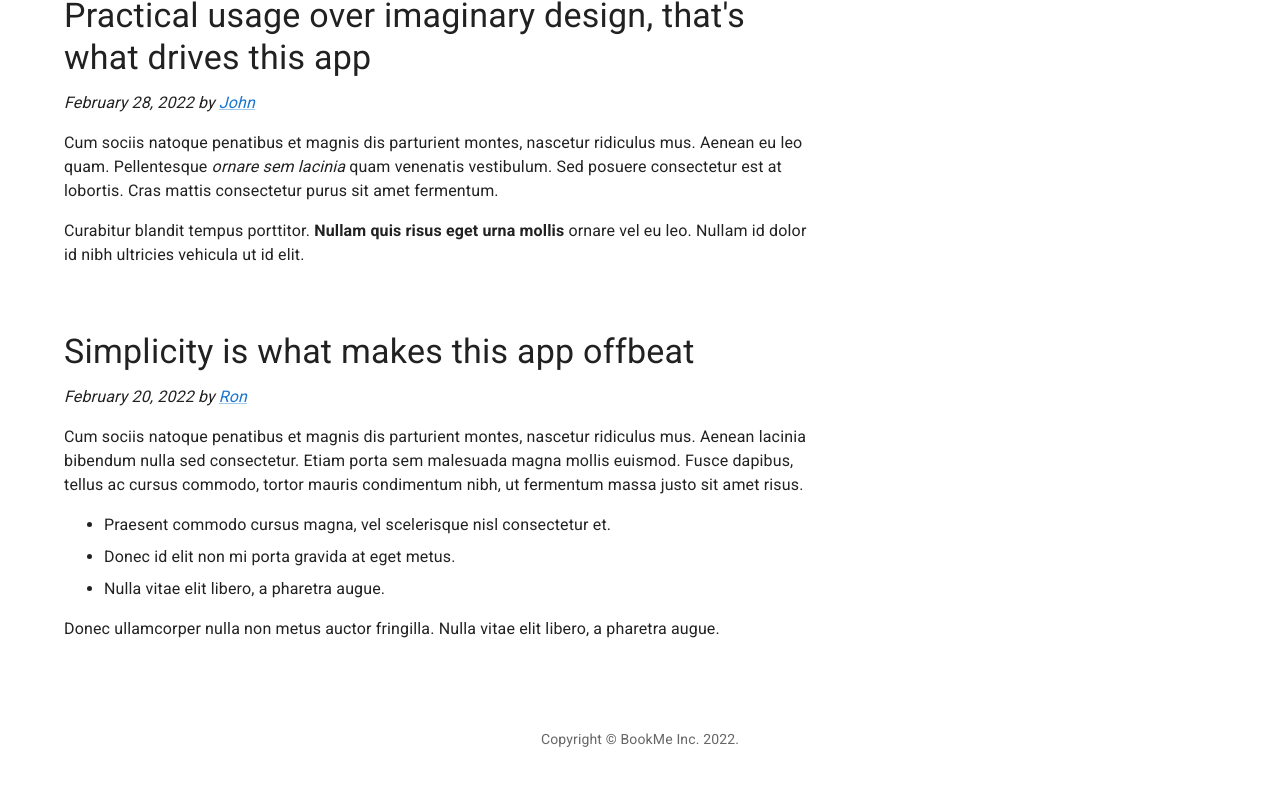
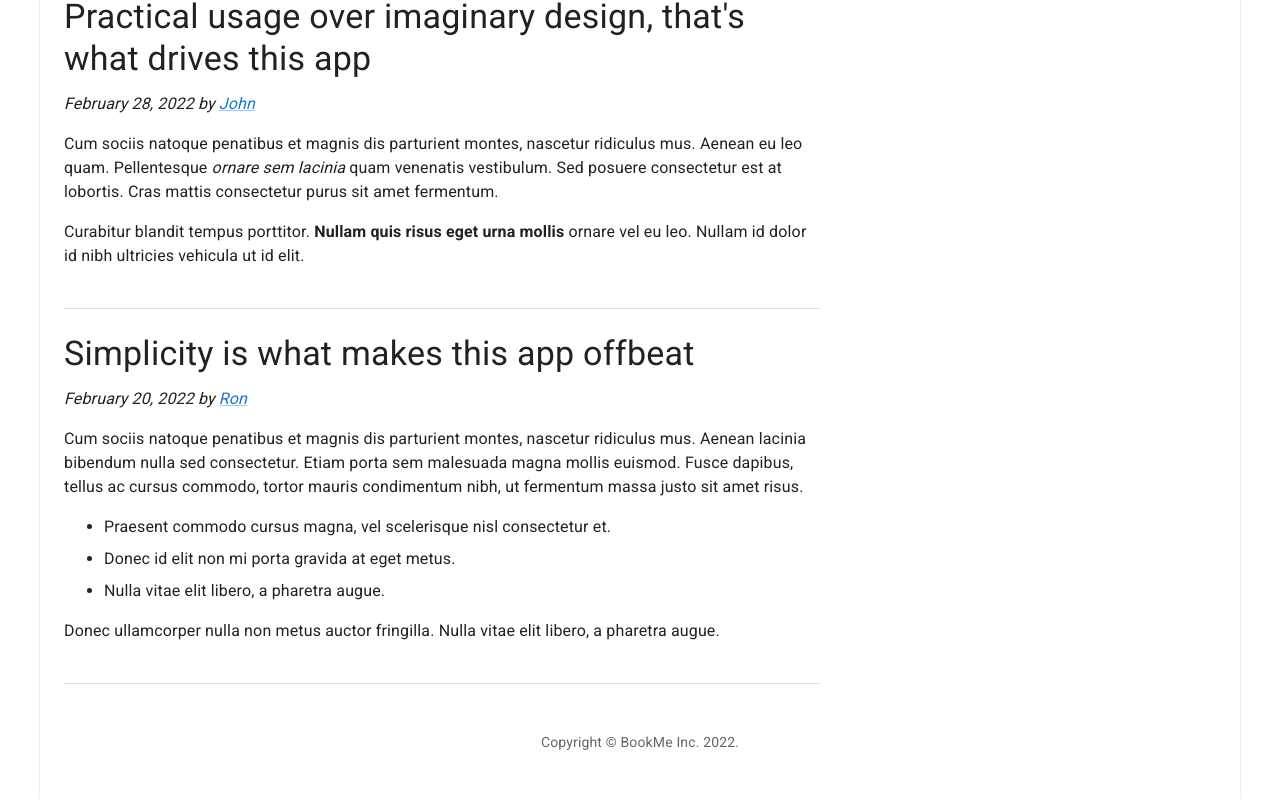
Before and after one commit to sebaderendarz/book-me, a React (Create React App) app in the folder frontend/: page /hairdresser in a window 1280 px wide. Shown: the part 1284-2084 px from the top of the page. Built offline with nearby package versions, Linux system fonts and the light colour scheme.

Commit message:
T-39 Improve css styling

```diff
--- a/frontend/src/App.js
+++ b/frontend/src/App.js
@@ -15,7 +15,7 @@ import SignUpPage from "./pages/SignUpPage";
 
 function App() {
   return (
-    <div className="App">
+    <div className="App" style={{ bgcolor: "#fdfdfd" }}>
       <Router>
         <AuthProvider>
           <Routes>
--- a/frontend/src/components/Footer.js
+++ b/frontend/src/components/Footer.js
@@ -19,9 +19,9 @@ function Copyright() {
   );
 }
 
-function Footer(props) {
+function Footer() {
   return (
-    <Box component="footer" sx={{ bgcolor: "background.paper", py: 6 }}>
+    <Box component="footer" sx={{ bgcolor: "#fff", py: 6 }}>
       <Container maxWidth="lg">
         <Copyright />
       </Container>
--- a/frontend/src/components/Header.js
+++ b/frontend/src/components/Header.js
@@ -7,6 +7,11 @@ import Typography from "@mui/material/Typography";
 import { useContext } from "react";
 import AuthContext from "../context/AuthContext";
 import { useNavigate } from "react-router-dom";
+
+// TODO Improve redirection when hairdresser clicks on back arrow in the browser
+// when being in the django admin login view. Now it sometimes redirects to "/customer"
+// or "/hairdresser/signup", but I'm not sure if hairdresser should be redirected to signup
+// page again.
 
 function Header(props) {
   const { accountType } = props;
@@ -33,7 +38,7 @@ function Header(props) {
           color="inherit"
           align="center"
           noWrap
-          sx={{ flex: 1 }}
+          sx={{ flex: 1, color: "#1976d2" }}
         ></Typography>
         {!user ? (
           <Stack direction="row" spacing={1}>
--- a/frontend/src/components/MarkdownList.js
+++ b/frontend/src/components/MarkdownList.js
@@ -1,5 +1,6 @@
 import PropTypes from "prop-types";
 import Grid from "@mui/material/Grid";
+import Box from "@mui/material/Box";
 import Typography from "@mui/material/Typography";
 import Divider from "@mui/material/Divider";
 import MarkdownItem from "./MarkdownItem";
@@ -23,9 +24,12 @@ function MarkdownList(props) {
       </Typography>
       <Divider />
       {reviews.map((review, index) => (
-        <MarkdownItem className="markdown" key={index}>
-          {review}
-        </MarkdownItem>
+        <Box>
+          <MarkdownItem className="markdown" key={index}>
+            {review}
+          </MarkdownItem>
+          <Divider />
+        </Box>
       ))}
     </Grid>
   );
--- a/frontend/src/components/Sidebar.js
+++ b/frontend/src/components/Sidebar.js
@@ -10,7 +10,7 @@ function Sidebar(props) {
 
   return (
     <Grid item xs={12} md={4}>
-      <Paper elevation={0} sx={{ p: 2, bgcolor: "grey.200" }}>
+      <Paper elevation={0} sx={{ p: 2, bgcolor: "grey.100" }}>
         <Typography variant="h6" gutterBottom>
           {title}
         </Typography>
--- a/frontend/src/pages/BarberLandingPage.js
+++ b/frontend/src/pages/BarberLandingPage.js
@@ -38,7 +38,13 @@ export default function BarberLandingPage() {
   return (
     <ThemeProvider theme={theme}>
       <CssBaseline />
-      <Container maxWidth="lg">
+      <Container
+        maxWidth="lg"
+        sx={{
+          bgcolor: "#fff",
+          boxShadow: "0px 0px 2px 0px rgb(0 0 0 / 20%)",
+        }}
+      >
         <Header accountType={"BARBER"} />
         <main>
           <AppDescription
@@ -47,8 +53,8 @@ export default function BarberLandingPage() {
             reviews={barberReviews}
           />
         </main>
+        <Footer />
       </Container>
-      <Footer />
     </ThemeProvider>
   );
 }
--- a/frontend/src/pages/CustomerLandingPage.js
+++ b/frontend/src/pages/CustomerLandingPage.js
@@ -63,7 +63,14 @@ export default function CustomerLandingPage() {
   return (
     <ThemeProvider theme={theme}>
       <CssBaseline />
-      <Container maxWidth="lg">
+      <Container
+        maxWidth="lg"
+        sx={{
+          bgcolor: "#fff",
+          boxShadow: "0px 0px 2px 0px rgb(0 0 0 / 20%)",
+          minHeight: "100vh",
+        }}
+      >
         <Header accountType={"CUSTOMER"} />
         <main>
           <SearchBar
@@ -81,8 +88,8 @@ export default function CustomerLandingPage() {
             />
           )}
         </main>
+        <Footer />
       </Container>
-      <Footer />
     </ThemeProvider>
   );
 }
--- a/frontend/src/pages/NotFoundPage.js
+++ b/frontend/src/pages/NotFoundPage.js
@@ -19,6 +19,7 @@ export default function NotFoundPage() {
           display: "flex",
           flexDirection: "column",
           minHeight: "100vh",
+          bgcolor: "#fff",
         }}
       >
         <CssBaseline />
@@ -36,8 +37,8 @@ export default function NotFoundPage() {
           >
             Back to home
           </BlueUnderlinedTextTypography>
+          <Footer />
         </Container>
-        <Footer />
       </Box>
     </ThemeProvider>
   );
--- a/frontend/src/pages/TestPrivatePage.js
+++ b/frontend/src/pages/TestPrivatePage.js
@@ -36,7 +36,13 @@ export default function TestPrivatePage() {
   return (
     <ThemeProvider theme={theme}>
       <CssBaseline />
-      <Container maxWidth="lg">
+      <Container
+        maxWidth="lg"
+        sx={{
+          bgcolor: "#fff",
+          boxShadow: "0px 0px 2px 0px rgb(0 0 0 / 20%)",
+        }}
+      >
         <Header accountType={"CUSTOMER"} />
         <main>
           <AppDescription
```
